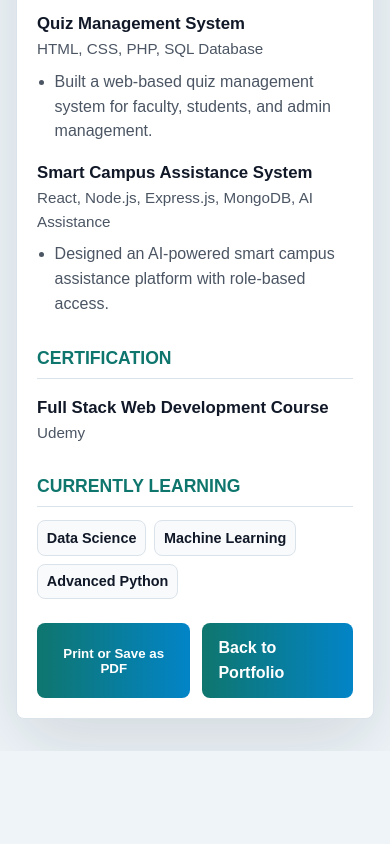
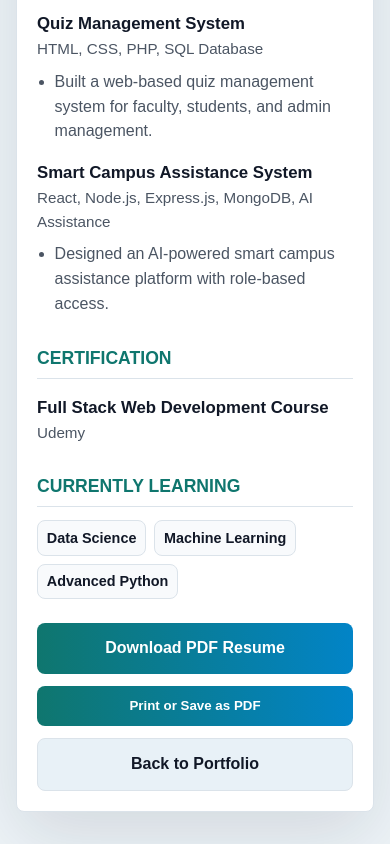
Before and after one commit to pmnandha87-PN/prem-portfolio, a plain HTML site: page resume.html in a window 390 px wide. Shown: the part 983-1827 px from the top of the page. Before the commit the page ends 1734 px from the top, so only its background shows below. Drawn offline with Linux system fonts and the light colour scheme.

Commit message:
resume change

```diff
--- a/resume.html
+++ b/resume.html
@@ -121,6 +121,7 @@
 
       .actions {
         display: flex;
+        flex-wrap: wrap;
         gap: 0.75rem;
         margin-top: 1.5rem;
       }
@@ -137,6 +138,12 @@
         cursor: pointer;
       }
 
+      .button.secondary {
+        background: #e8f1f7;
+        color: var(--text);
+        border: 1px solid var(--line);
+      }
+
       @media (max-width: 700px) {
         header {
           display: block;
@@ -144,6 +151,11 @@
 
         .contact {
           margin-top: 1rem;
+        }
+
+        .actions > * {
+          width: 100%;
+          text-align: center;
         }
       }
 
@@ -254,8 +266,9 @@
       </section>
 
       <div class="actions">
+        <a class="button" href="Prem-Nandha-Resume.pdf" download="Prem-Nandha-Resume.pdf">Download PDF Resume</a>
         <button type="button" onclick="window.print()">Print or Save as PDF</button>
-        <a class="button" href="index.html">Back to Portfolio</a>
+        <a class="button secondary" href="index.html">Back to Portfolio</a>
       </div>
     </main>
   </body>
```
Also changed, not shown: index.html (+3 -3 lines), 1 other file.
